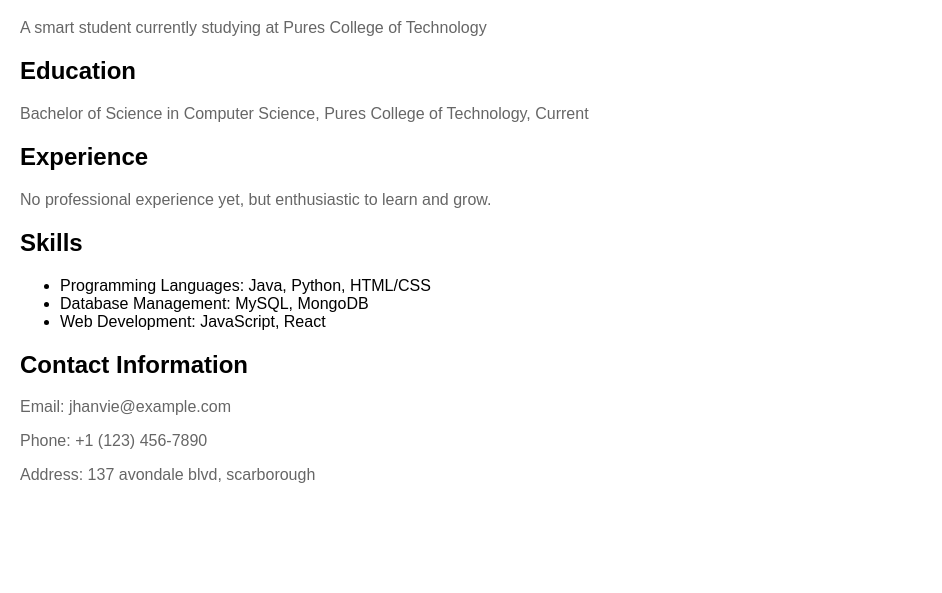
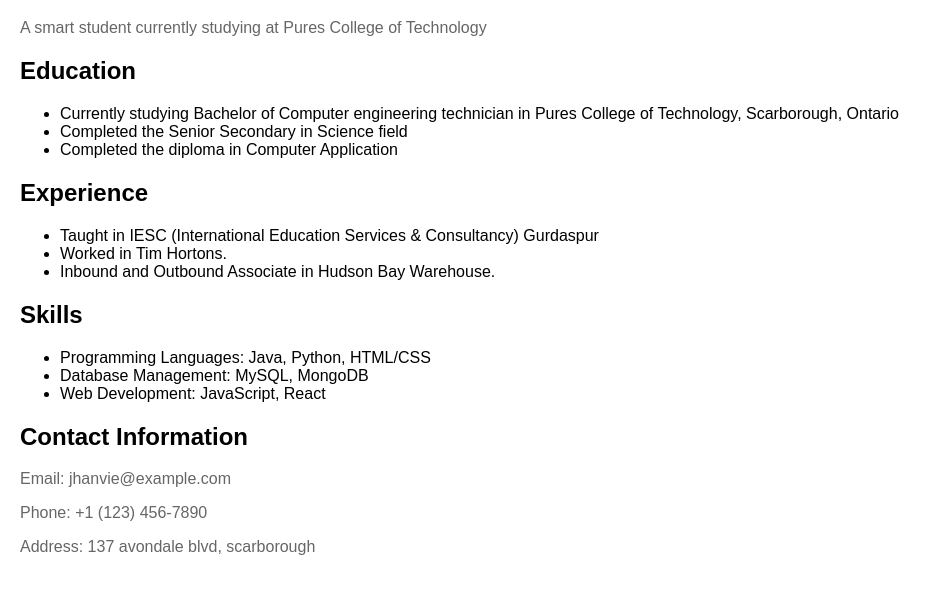
Before and after one commit to Jhanvie/resume, a plain HTML site: page index.html in a window 1280 px wide. Shown: the part 81-674 px from the top of the page, without its empty margins (0-942 px from the left). Drawn offline with Linux system fonts and the light colour scheme.

Commit message:
add some changes in section

```diff
--- a/index.html
+++ b/index.html
@@ -10,15 +10,20 @@
     margin: 0;
     padding: 20px;
 }
+
 h1 {
     color: #333;
 }
+
 p {
     color: #666;
 }
+
 .section {
     margin-bottom: 20px;
+    text-align: left; /* Reset text alignment for section content */
 }
+
     </style>
 </head>
 <body>
@@ -29,12 +34,20 @@
 
     <section class="section">
         <h2>Education</h2>
-        <p>Bachelor of Science in Computer Science, Pures College of Technology, Current</p>
+        <ul>
+        <li>Currently studying Bachelor of Computer engineering technician in Pures College of Technology, Scarborough, Ontario</li>
+        <li>Completed the Senior Secondary in Science field</li>
+        <li>Completed the diploma in Computer Application</li>
+        </ul>
     </section>
 
     <section class="section">
         <h2>Experience</h2>
-        <p>No professional experience yet, but enthusiastic to learn and grow.</p>
+        <ul>
+        <li>Taught in IESC (International Education Services & Consultancy) Gurdaspur</li>
+        <li>Worked in Tim Hortons.</li>
+        <li>Inbound and Outbound Associate in Hudson Bay Warehouse.</li>
+        </ul>
     </section>
 
     <section class="section">
```
Lines whose indentation alone changed are shown as unchanged.
